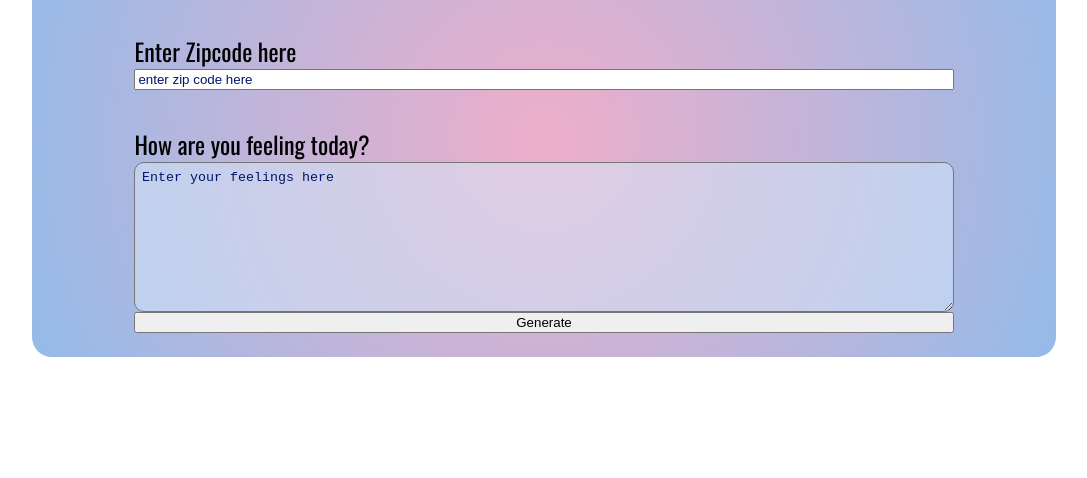
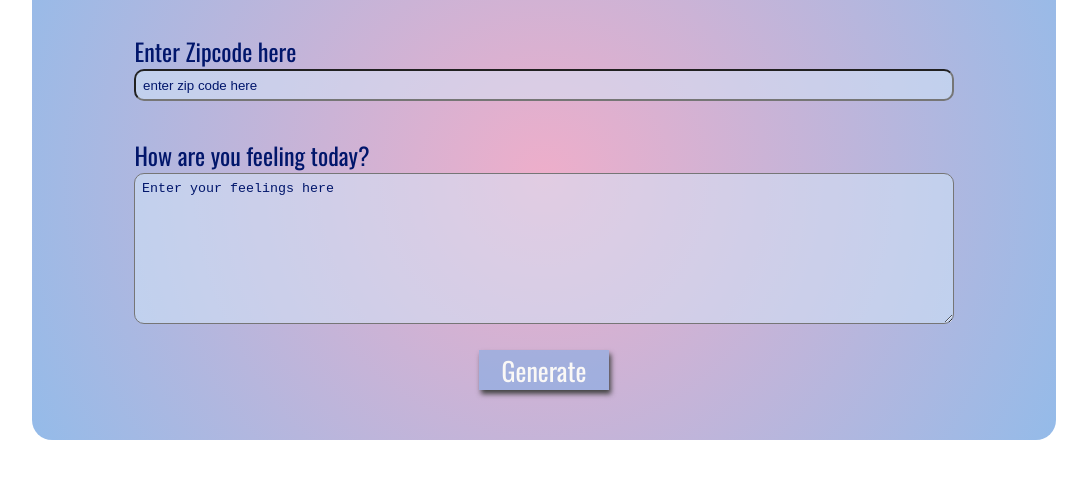
Before and after one commit to Summerflowerling/Udacity_weatherApp, a website: page website/index.html in a window 1280 px wide. Shown: the part 154-632 px from the top of the page, without its empty margins (96-1183 px from the left). Drawn offline with nearby package versions, Linux system fonts and the light colour scheme; a web font is replaced by a local one.

Commit message:
refractor: Btn was not the direct child of app container

```diff
--- a/website/index.html
+++ b/website/index.html
@@ -14,11 +14,18 @@
     <div id="app">
       <div class="holder headline">Weather Journal App</div>
       <div class="holder zip">
-        <label for="zip">Enter Zipcode here</label>
-        <input type="text" id="zip" placeholder="enter zip code here" />
+        <label class="inputLabel" for="zip">Enter Zipcode here</label>
+        <input
+          class="myInput"
+          type="text"
+          id="zip"
+          placeholder="enter zip code here"
+        />
       </div>
       <div class="holder feel">
-        <label for="feelings">How are you feeling today?</label>
+        <label class="inputLabel" for="feelings"
+          >How are you feeling today?</label
+        >
         <textarea
           class="myInput"
           id="feelings"
@@ -26,8 +33,8 @@
           rows="9"
           cols="50"
         ></textarea>
-        <button id="generate" type="submit">Generate</button>
       </div>
+      <button class="formBtn" id="generate" type="submit">Generate</button>
       <div id="entryHistory" class="entryHistory"></div>
 
       <!--Modal-->
```
